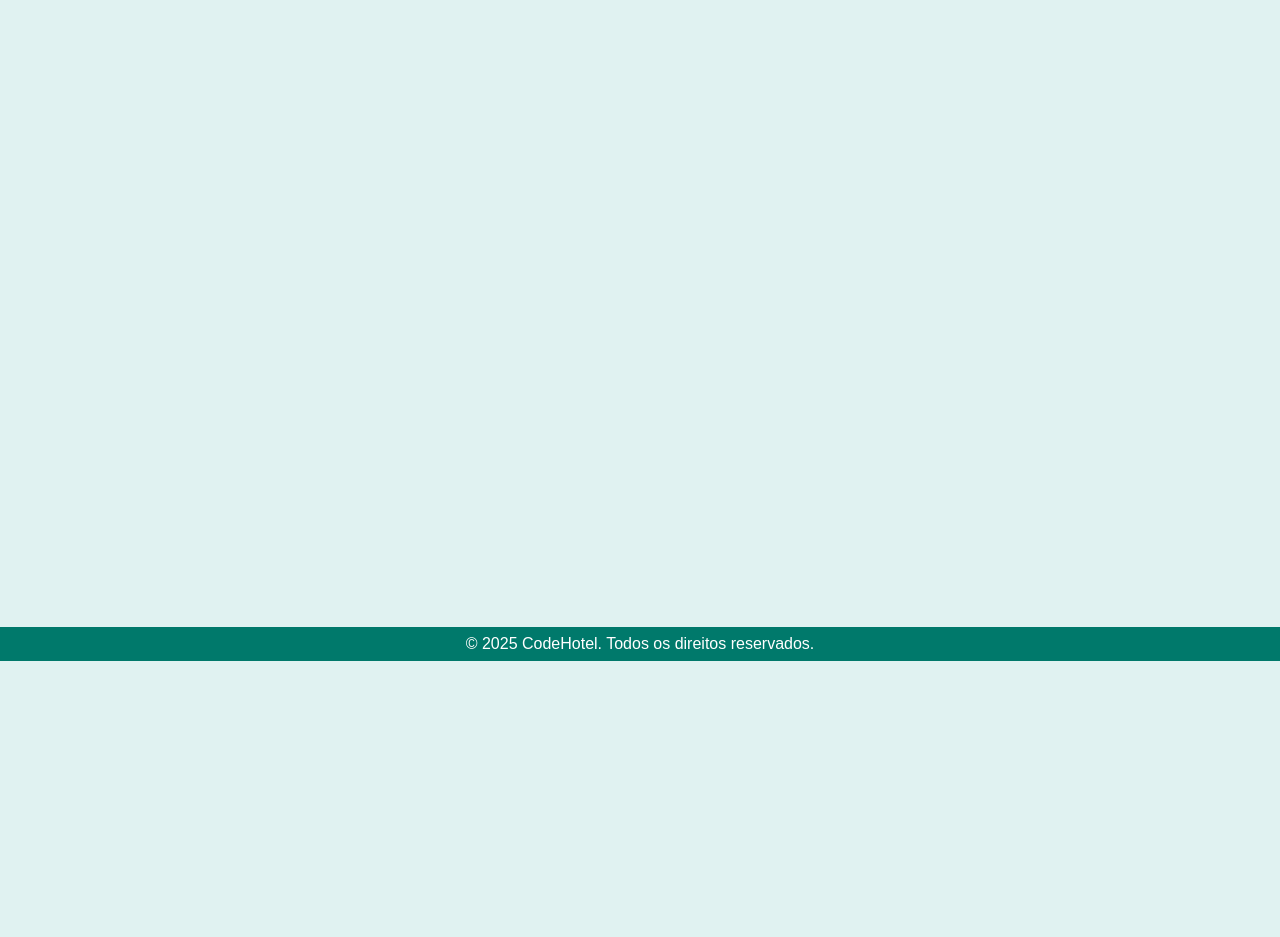
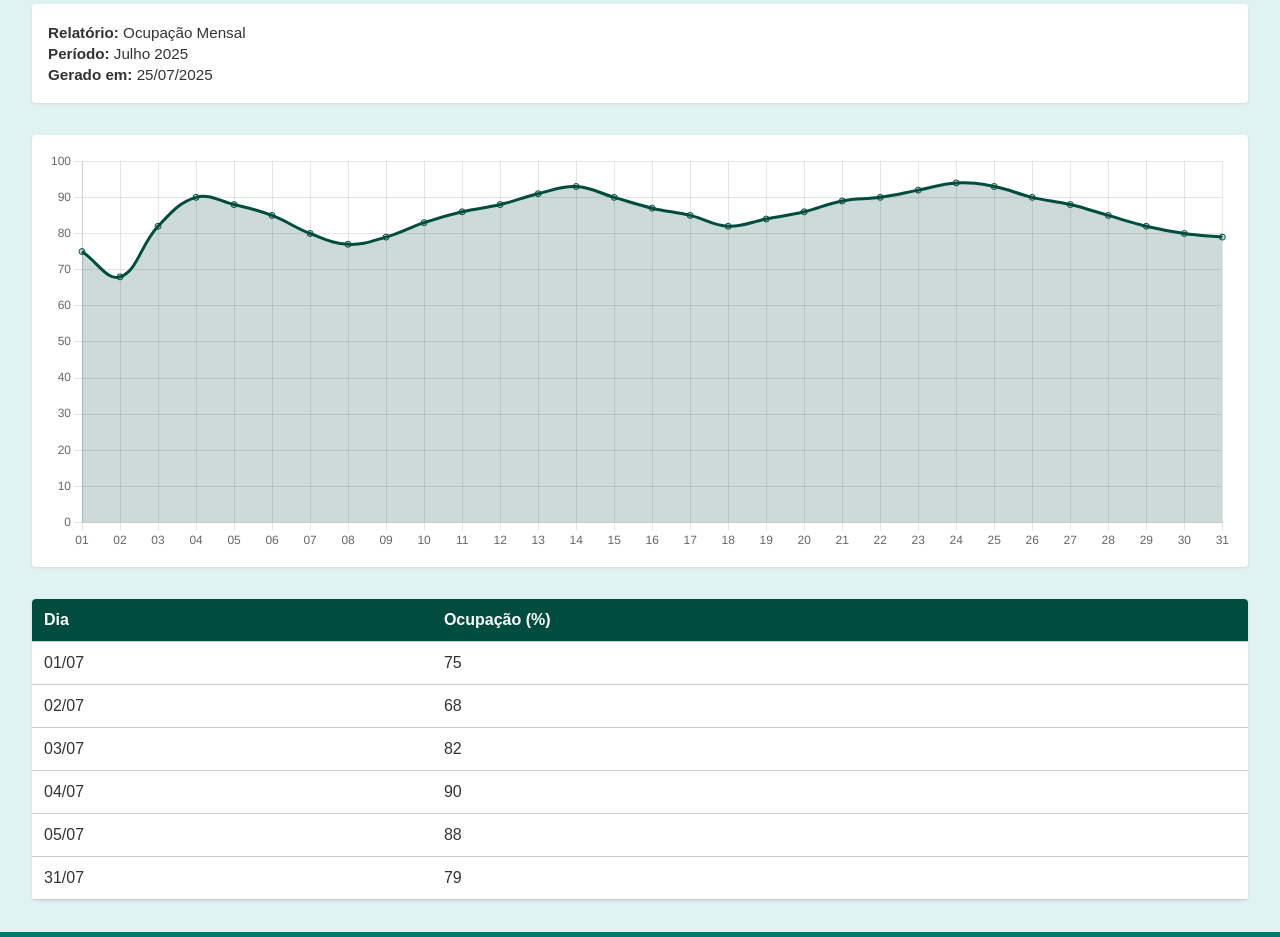
Before and after one commit to Vandblr/curso-js-pratico, a plain HTML site: page admin/relatorios/index.html in a window 1280 px wide. Shown: the part 139-1076 px from the top of the page. Before the commit the page ends 800 px from the top, so only its background shows below. Drawn offline with nearby package versions, Linux system fonts and the light colour scheme.

Commit message:
Adicionado páginas de relatórios

```diff
--- a/admin/relatorios/index.html
+++ b/admin/relatorios/index.html
@@ -39,10 +39,70 @@
         </nav>
     </header>
     <main>
+        <div class="reports-header">
+            <h2>Visualizar Relatório</h2>
+            <div>
+                <button class="btn" onclick="window.print()">🖨️ Imprimir PDF</button>
+                <button class="btn" a="../relatorios">← Voltar</button>
+            </div>
+        </div>
+
+        <!-- Metadados do relatório -->
+        <div class="report-meta">
+            <p><strong>Relatório:</strong> Ocupação Mensal</p>
+            <p><strong>Período:</strong> Julho 2025</p>
+            <p><strong>Gerado em:</strong> 25/07/2025</p>
+        </div>
+
+        <!-- Gráfico de ocupação -->
+        <div class="chart-container">
+            <canvas id="reportChart"></canvas>
+        </div>
+
+        <!-- Tabela de detalhes -->
+        <div class="table-wrapper">
+            <table>
+                <thead>
+                    <tr>
+                        <th>Dia</th>
+                        <th>Ocupação (%)</th>
+                    </tr>
+                </thead>
+                <tbody>
+                    <tr>
+                        <td>01/07</td>
+                        <td>75</td>
+                    </tr>
+                    <tr>
+                        <td>02/07</td>
+                        <td>68</td>
+                    </tr>
+                    <tr>
+                        <td>03/07</td>
+                        <td>82</td>
+                    </tr>
+                    <tr>
+                        <td>04/07</td>
+                        <td>90</td>
+                    </tr>
+                    <tr>
+                        <td>05/07</td>
+                        <td>88</td>
+                    </tr>
+                    <!-- ... mais linhas ... -->
+                    <tr>
+                        <td>31/07</td>
+                        <td>79</td>
+                    </tr>
+                </tbody>
+            </table>
+        </div>
     </main>
 
     <footer>
         <span>&copy 2025 CodeHotel. Todos os direitos reservados.</span>
     </footer>
+    <script src="https://cdn.jsdelivr.net/npm/chart.js"></script>
+    <script src="../../assets/js/admin/pages/relatorios/index.js"></script>
 </body>
 </html>
--- a/assets/css/admin/pages/relatorios/index.css
+++ b/assets/css/admin/pages/relatorios/index.css
@@ -2,3 +2,72 @@
 @import url("../../shared/page.css");
 @import url("../../shared/header.css");
 @import url("../../shared/footer.css");
+
+.reports-header {
+    display: flex;
+    align-items: center;
+    justify-content: space-between;
+    gap: 0.5rem;
+    margin-bottom: 1rem;
+}
+
+.reports-header h2 {
+    margin: 0;
+    font-size: 1.5rem;
+    color: var(--header-bg);
+}
+
+.report-meta {
+    background-color: var(--card-bg);
+    padding: 1rem;
+    border-radius: 4px;
+    margin-bottom: 2rem;
+    box-shadow: 0 1px 3px rgba(0, 0, 0, 0.1);
+}
+
+.report-meta p {
+    margin: 0.25rem 0;
+    font-size: 0.95rem;
+    color: var(--text-color);
+}
+
+.chart-container {
+    background-color: var(--card-bg);
+    padding: 1rem;
+    border-radius: 4px;
+    box-shadow: 0 1px 3px rgba(0, 0, 0, 0.1);
+    margin-bottom: 2rem;
+}
+
+.chart-container canvas {
+    width: 100%;
+    max-height: 400px;
+}
+
+.table-wrapper {
+    background-color: var(--card-bg);
+    border-radius: 4px;
+    overflow-x: auto;
+    box-shadow: 0 1px 3px rgba(0, 0, 0, 0.1);
+}
+
+table {
+    width: 100%;
+    border-collapse: collapse;
+}
+
+th,
+td {
+    padding: 0.75rem;
+    text-align: left;
+    border-bottom: 1px solid var(--border-color);
+}
+
+th {
+    background-color: var(--header-bg);
+    color: var(--text-light);
+}
+
+tr:hover {
+    background-color: var(--hover-row);
+}
--- /dev/null
+++ b/assets/js/admin/pages/relatorios/index.js
@@ -0,0 +1,32 @@
+const labels = [
+    '01', '02', '03', '04', '05', '06', '07', '08', '09', '10',
+    '11', '12', '13', '14', '15', '16', '17', '18', '19', '20',
+    '21', '22', '23', '24', '25', '26', '27', '28', '29', '30', '31'
+  ];
+  const data = {
+    labels: labels,
+    datasets: [{
+      label: 'Ocupação (%)',
+      data: [75, 68, 82, 90, 88, 85, 80, 77, 79, 83, 86, 88, 91, 93, 90, 87, 85, 82, 84, 86, 89, 90, 92, 94, 93, 90, 88, 85, 82, 80, 79],
+      fill: true,
+      tension: 0.4,
+      borderColor: getComputedStyle(document.documentElement).getPropertyValue('--header-bg').trim(),
+      backgroundColor: 'rgba(0,77,64,0.2)'
+    }]
+  };
+  const config = {
+    type: 'line',
+    data: data,
+    options: {
+      scales: {
+        y: {
+          beginAtZero: true,
+          max: 100
+        }
+      },
+      plugins: {
+        legend: { display: false }
+      }
+    }
+  };
+  new Chart(document.getElementById('reportChart'), config);
```
